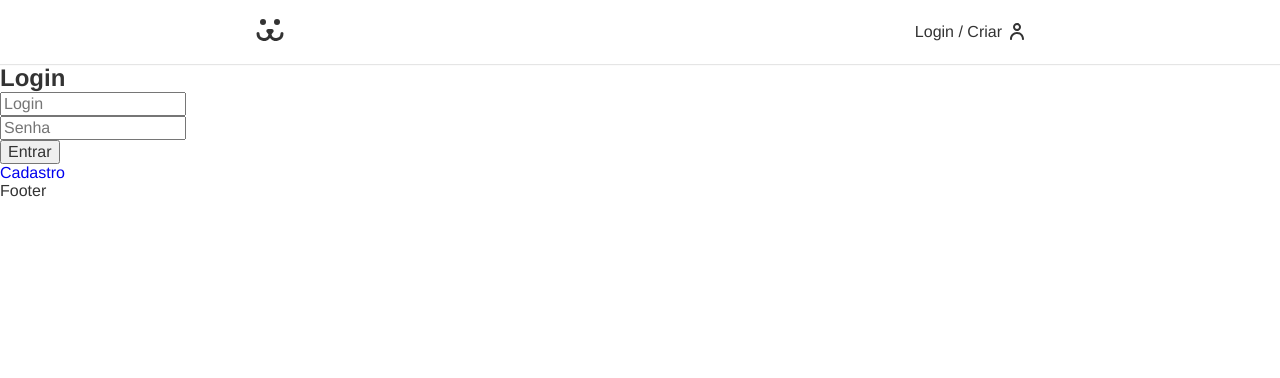
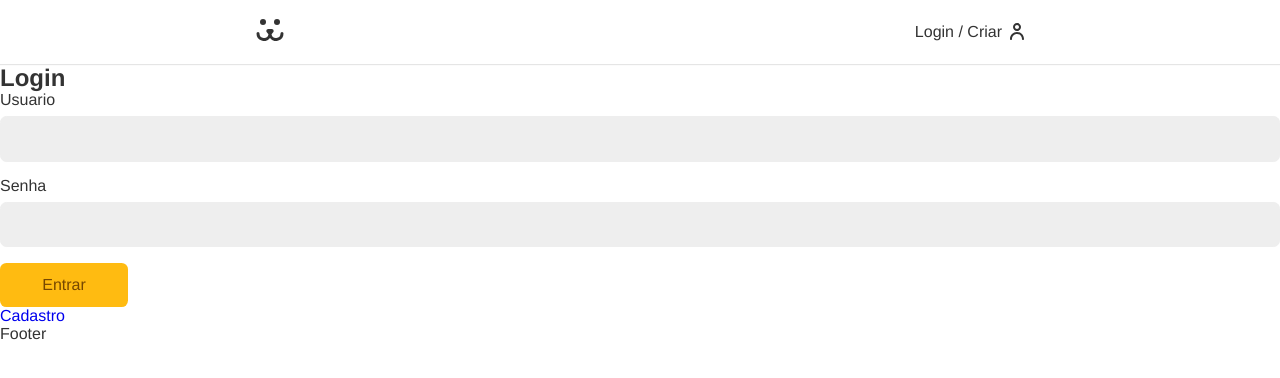
Before and after one commit to MateusLeiros/RedeSocialDogs, a React (Vite) app: page /login in a window 1280 px wide. Shown: the top 378 px of the page. Built offline with nearby package versions, Linux system fonts and the light colour scheme.

Commit message:
adicionado hook de formulario inicial

```diff
--- /dev/null
+++ b/src/Components/Forms/Button.jsx
@@ -0,0 +1,8 @@
+import React from "react";
+import styles from "./Button.module.css";
+
+const Button = ({ children, ...props }) => {
+  return <button {...props} className={styles.button}>{children}</button>;
+};
+
+export default Button;
--- /dev/null
+++ b/src/Components/Forms/Button.module.css
@@ -0,0 +1,23 @@
+.button{
+    font-size: 1rem;
+    font-family: var(--type-first);
+    cursor: pointer;
+    border: none;
+    border-radius: 0.4rem;
+    background: #FB1;
+    color: #764701;
+    min-width: 8rem;
+    padding: 0.8rem 1.2rem;
+    box-sizing: border-box;
+    transition: 0.2s;
+}
+
+.button:hover, .button:focus {
+    outline: none;
+    box-shadow: 0 0 0 3px #fea, 0 0 0 4px #fb1;
+}
+
+.button:disabled {
+    opacity: 0.5;
+    cursor: wait;
+}
--- /dev/null
+++ b/src/Components/Forms/Input.jsx
@@ -0,0 +1,24 @@
+import React from "react";
+import styles from "./Input.module.css";
+
+const Input = ({ label, type, name, value, onChange, error, onBlur }) => {
+  return (
+    <div className={styles.wrapper}>
+      <label htmlFor={name} className={styles.label}>
+        {label}
+      </label>
+      <input
+        id={name}
+        name={name}
+        className={styles.input}
+        type={type}
+        value={value}
+        onChange={onChange}
+        onBlur={onBlur}
+      />
+      {error && <p className={styles.error}>{error}</p>}
+    </div>
+  );
+};
+
+export default Input;
--- /dev/null
+++ b/src/Components/Forms/Input.module.css
@@ -0,0 +1,34 @@
+.wrapper {
+    margin-bottom: 1rem;
+}
+
+.input {
+    border: 1px solid #eee;
+    display: block;
+    width: 100%;
+    font-size: 1rem;
+    padding: 0.8rem;
+    border-radius: 0.4rem;
+    background: #eee;
+    transition: 0.2s;
+}
+
+.input:focus, .input:hover {
+    outline: none;
+    border-color: #fb1;
+    background: white;
+    box-shadow: 0 0 0 3px #fea;
+}
+
+.label {
+    display: block;
+    font-size: 1rem;
+    line-height: 1;
+    padding-bottom: 0.5rem;
+}
+
+.error {
+    color: #f31;
+    font-size: 0.875rem;
+    margin-top: 0.25rem;
+}
--- a/src/Components/Login/LoginForm.jsx
+++ b/src/Components/Login/LoginForm.jsx
@@ -1,18 +1,23 @@
 import React from "react";
 import { Link } from "react-router-dom";
+import Input from "../Forms/Input";
+import Button from "../Forms/Button";
+import useForm from "../../Hooks/useForm";
 
 const LoginForm = () => {
-  const [username, setUsername] = React.useState("");
-  const [password, setPassword] = React.useState("");
+  const username = useForm();
+  const password = useForm();
 
   function handleSubmit(event) {
     event.preventDefault();
+
+    if (username.validate() && password.validate()) {
       fetch("https://dogsapi.origamid.dev/json/jwt-auth/v1/token", {
         method: "POST",
         headers: {
           "Content-Type": "application/json",
         },
-      body: JSON.stringify({ username, password }),
+        body: JSON.stringify(),
       })
         .then((response) => {
           console.log(response);
@@ -22,24 +27,15 @@
           console.log(json);
         });
     }
+  }
 
   return (
     <section>
       <h1>Login</h1>
       <form action="" onSubmit={handleSubmit}>
-        <input
-          type="text"
-          value={username}
-          placeholder="Login"
-          onChange={({ target }) => setUsername(target.value)}
-        />
-        <input
-          type="text"
-          value={password}
-          placeholder="Senha"
-          onChange={({ target }) => setPassword(target.value)}
-        />
-        <button>Entrar</button>
+        <Input label="Usuario" type="text" name="username" {...username} />
+        <Input label="Senha" type="password" name="password" {...password} />
+        <Button>Entrar</Button>
       </form>
       <Link to="/login/criar">Cadastro</Link>
     </section>
--- /dev/null
+++ b/src/Hooks/useForm.jsx
@@ -0,0 +1,44 @@
+import React from "react";
+
+const types = {
+  email: {
+    regex:
+      /^(([^<>()[\]\\.,;:\s@"]+(\.[^<>()[\]\\.,;:\s@"]+)*)|.(".+"))@((\[[0-9]{1,3}\.[0-9]{1,3}\.[0-9]{1,3}\.[0-9]{1,3}\])|(([a-zA-Z\-0-9]+\.)+[a-zA-Z]{2,}))$/,
+    message: "Preencha um email válido",
+  },
+};
+
+const useForm = (type) => {
+  const [value, setValue] = React.useState("");
+  const [error, setError] = React.useState(null);
+
+  function validate(value) {
+    if (type === false) return true;
+    if (value.length === 0) {
+      setError("Preencha um valor");
+      return false;
+    } else if (types[type] && !types[type].regex.test(value)) {
+      setError(types[type].message);
+      return false;
+    } else {
+      setError(null);
+      return true;
+    }
+  }
+
+  function onChange({ target }) {
+    if (error) validate(target.value);
+    setValue(target.value);
+  }
+
+  return {
+    value,
+    setValue,
+    onChange,
+    error,
+    validate: () => validate(value),
+    onBlur: () => validate(value),
+  };
+};
+
+export default useForm;
```
Lines whose indentation alone changed are shown as unchanged.
